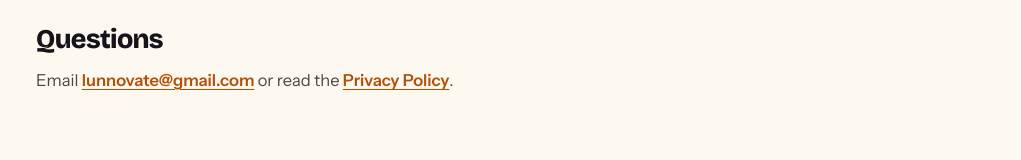
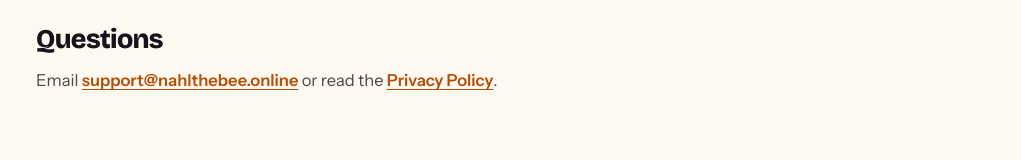
Before and after one commit to clutchub01/nahl.github.io, a plain HTML site: page delete-account.html in a window 1280 px wide. Shown: the part 1148-1308 px from the top of the page, without its empty margins (126-1147 px from the left). Drawn offline with nearby package versions, Linux system fonts and the light colour scheme.

Commit message:
Update delete-account.html

```diff
--- a/delete-account.html
+++ b/delete-account.html
@@ -54,7 +54,7 @@
           <p>If you no longer have the app installed, email us from the address registered to your account with the
             subject <strong>"Account Deletion Request"</strong>. We may ask you to confirm the request before
             deleting.</p>
-          <a class="btn-mail" href="mailto:lunnovate@gmail.com?subject=Account%20Deletion%20Request">Email the deletion
+          <a class="btn-mail" href="mailto:support@nahlthebee.online?subject=Account%20Deletion%20Request">Email the deletion
             request</a>
           <p>We permanently delete your account and all associated data within 7 days.</p>
         </section>
@@ -69,7 +69,7 @@
 
         <section>
           <h2>Questions</h2>
-          <p>Email <a class="inline" href="mailto:lunnovate@gmail.com">lunnovate@gmail.com</a> or read the
+          <p>Email <a class="inline" href="mailto:support@nahlthebee.online">support@nahlthebee.online</a> or read the
             <a class="inline" href="privacy.html">Privacy Policy</a>.</p>
         </section>
       </article>
```
